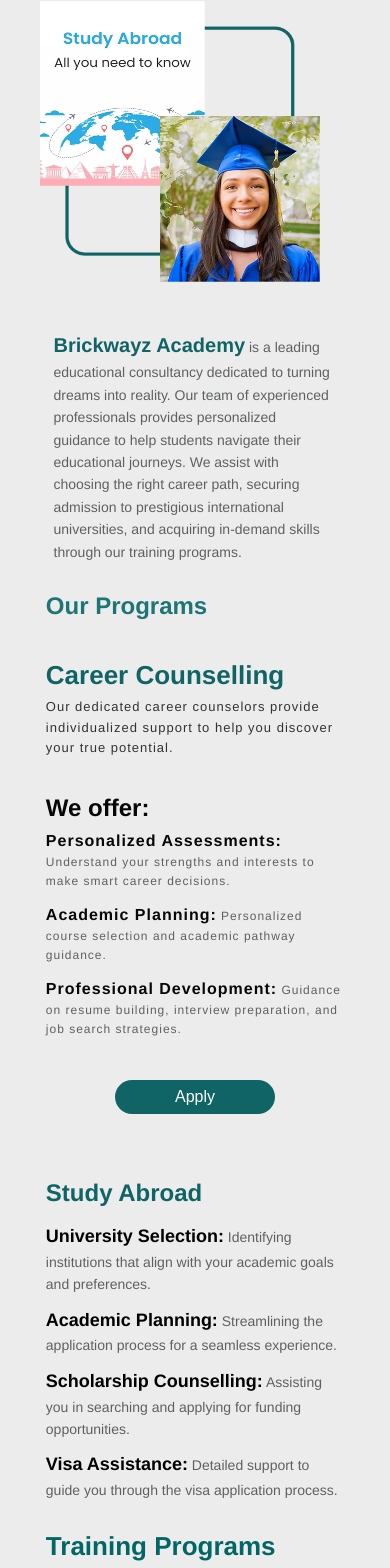
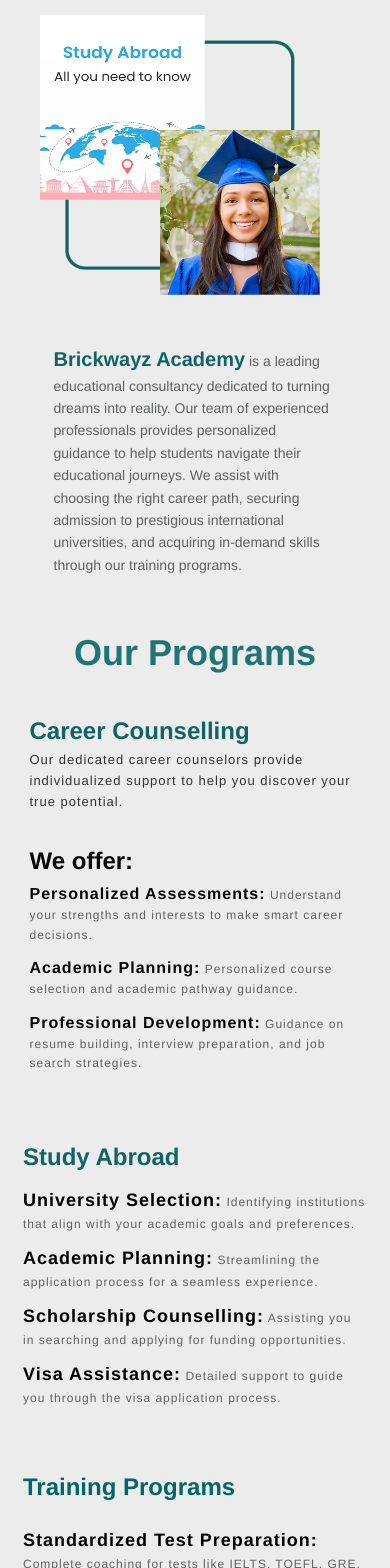
Before and after one commit to suresh328/brickwayz, a React (Create React App) app in the folder app/: page / in a window 390 px wide. Shown: the part 1725-3293 px from the top of the page. Built offline with nearby package versions, Linux system fonts and the light colour scheme.

Commit message:
css changes

```diff
--- a/app/src/Components/About.js
+++ b/app/src/Components/About.js
@@ -48,7 +48,7 @@ const About = () => {
       <div className='main_container'  id='About'>
         <section className="about">
 
-          <div className='about_header'>
+          <div className='All_Heading'>
             <h2>About Company</h2>
           </div>
           <div className="about_container">
--- a/app/src/Components/ChooseUs.js
+++ b/app/src/Components/ChooseUs.js
@@ -14,7 +14,10 @@ const ChooseUs = () => {
 
 
       {/* Why Choose Us Section */}
-      <h2 className="chooseus__heading">Why Choose Us?</h2>
+      <div className='All_Heading'>
+
+        <h2 >Why Choose Us?</h2>
+      </div>
       <div className="chooseus__features">
 
         {/* Feature 1 */}
--- a/app/src/Components/Programs.js
+++ b/app/src/Components/Programs.js
@@ -4,24 +4,23 @@ const Programs = () => {
   return (
     <>
       <div className='main_container' id='OurPrograms'>
-        <div className='ourprogram_container'>
-          <h2 className='ourprogram_tittle'>Our Programs</h2>
+        <div className='about'>
+          <div className='All_Heading'>
+
+            <h2>Our Programs</h2>
+          </div>
           <div className="program">
             <h3 className='program_header'>Career Counselling</h3>
             <p className='programe_para'>Our dedicated career counselors provide individualized support to help you discover your true potential.</p>
             <h4 className='programe_offer'>We offer:</h4>
             <ul>
-              <li  className='prog_list'><strong >Personalized Assessments:</strong> Understand your strengths and interests to make smart career decisions.</li>
-              <li  className='prog_list'><strong>Academic Planning:</strong> Personalized course selection and academic pathway guidance.</li>
-              <li  className='prog_list'><strong>Professional Development:</strong> Guidance on resume building, interview preparation, and job search strategies.</li>
+              <li className='prog_list'><strong >Personalized Assessments:</strong> Understand your strengths and interests to make smart career decisions.</li>
+              <li className='prog_list'><strong>Academic Planning:</strong> Personalized course selection and academic pathway guidance.</li>
+              <li className='prog_list'><strong>Professional Development:</strong> Guidance on resume building, interview preparation, and job search strategies.</li>
             </ul>
           </div>
 
-          <div style={{ width:"100%", display:"flex", alignItems:"center", justifyContent:"center" }}>
-          <button className='program_linkbtn'  onClick={() => window.scrollTo({ top: document.getElementById('Contact').offsetTop, behavior: 'smooth' })}>
-            Apply
-          </button>
-          </div>
+
         </div>
       </div>
     </>
--- a/app/src/Style/Custom.css
+++ b/app/src/Style/Custom.css
@@ -10,7 +10,8 @@ body {
   background: #ececec;
   color: #333;
 }
-html, body {
+html,
+body {
   scroll-behavior: smooth;
   overflow-x: hidden;
 }
@@ -68,7 +69,6 @@ html, body {
   transition: opacity 0.3s ease;
 }
 
-
 .main_container {
   width: 90%;
   margin: 0 auto;
@@ -95,7 +95,7 @@ html, body {
   margin: 0 auto;
 }
 
-.hero_p{
+.hero_p {
   width: 500px;
 }
 .hero::after {
@@ -280,14 +280,14 @@ html, body {
 /*    Programs Section  */
 /* ---------------------- */
 .ourprogram_container {
-  width: 85%;
-  margin: 0 auto;
-}
-.ourprogram_tittle {
+  width: 90%;
+  margin: 0 auto;
+}
+/* .ourprogram_tittle {
   font-size: 26px;
   color: #1f7476;
   margin-bottom: 30px;
-}
+} */
 .program_header {
   font-size: 30px;
   color: #106466;
@@ -350,7 +350,7 @@ html, body {
 /* ---------------------- */
 
 .study-abroad-section {
-  width: 85%;
+  width: 98%;
   margin: 0 auto;
   border-radius: 10px;
 }
@@ -371,6 +371,7 @@ html, body {
 
 .studyabroad_bullet-list li {
   margin-bottom: 10px;
+  letter-spacing: 1px;
   font-size: 20px;
   color: #5f6161;
 }
@@ -617,17 +618,15 @@ html, body {
   width: 280px;
   height: 180px;
 }
-.blog_card_image{
+.blog_card_image {
   width: 300px;
   height: 185px;
-
-}
-.blog_card_image img{
+}
+.blog_card_image img {
   width: 100%;
   height: 100%;
 }
-.blog_subtitles{
-
+.blog_subtitles {
 }
 .contentss {
 }
@@ -639,7 +638,6 @@ html, body {
   font-size: 14px;
   text-align: start;
 }
-
 
 @media (max-width: 768px) {
   .blog-card {
@@ -826,13 +824,13 @@ div[ref] {
   text-decoration: none;
   font-size: 26px;
   border: 1px solid #fff;
-  width: 50px ;
+  width: 50px;
   height: 50px;
   display: flex;
   align-items: center;
   justify-content: center;
   border-radius: 50%;
-transition: all .3s ease;
+  transition: all 0.3s ease;
 }
 
 .footer-icon-link:hover {
@@ -846,31 +844,29 @@ transition: all .3s ease;
   margin-bottom: 8px;
   letter-spacing: 1px;
 }
-.footer-info strong{
-  color: #8DE7E9;
-}
-
-.footerlog0{
+.footer-info strong {
+  color: #8de7e9;
+}
+
+.footerlog0 {
   width: 150px;
   height: 150px;
 }
-.footerlog0 img{
+.footerlog0 img {
   width: 100%;
   height: 100%;
 }
 
-
-.hamburger{
+.hamburger {
   display: none;
   cursor: pointer;
 }
 
-.ceraer{
+.ceraer {
   width: 80%;
   text-align: center;
   margin: 0 auto;
   color: #004d40;
-
 }
 
 /* =============== */
@@ -891,20 +887,23 @@ transition: all .3s ease;
   color: #006666;
   margin-bottom: 30px;
   font-weight: bold;
+  margin-top: 80px;
 }
 
 /* Training Program Section */
 .chooseus__section {
-  padding: 20px;
+  padding: 20px 0;
   border-radius: 8px;
   margin-bottom: 40px;
 }
 
 .chooseus__text {
-  font-size: 22px;
+  font-size: 20px;
   color: #333;
   line-height: 1.6;
   text-align: left;
+  margin-bottom: 10px;
+  letter-spacing: 1px;
 }
 
 /* Feature Section */
@@ -913,6 +912,11 @@ transition: all .3s ease;
   flex-wrap: wrap;
   justify-content: center;
   gap: 20px;
+}
+.chooseus__text strong {
+  margin-bottom: 10px;
+  font-size: 24px;
+  color: #000000;
 }
 
 /* Individual Feature Items */
@@ -937,13 +941,13 @@ transition: all .3s ease;
   box-shadow: 0 5px 15px rgba(0, 0, 0, 0.15);
   border-radius: 8px;
 }
-.di_fele{
+.di_fele {
   display: flex;
   align-items: center;
   justify-content: space-between;
   width: 55%;
 }
-.di_fele2{
+.di_fele2 {
   display: flex;
   align-items: center;
   justify-content: center;
@@ -981,13 +985,13 @@ transition: all .3s ease;
   right: 70px;
 }
 
-
 /* =============== */
 /*  choose us */
 /* =============== */
-@media screen and (max-width : 1280px) {}
-@media screen and (max-width : 1024px) {
-  .navbar{
+@media screen and (max-width: 1280px) {
+}
+@media screen and (max-width: 1024px) {
+  .navbar {
     position: absolute;
     width: 90%;
   }
@@ -1001,12 +1005,11 @@ transition: all .3s ease;
     gap: 20px;
     margin-bottom: 30px;
   }
-  .hamburger{
+  .hamburger {
     display: block;
     position: absolute;
     right: 30px;
   }
-
 
   .nav_links {
     display: none;
@@ -1025,7 +1028,7 @@ transition: all .3s ease;
   .nav_linksopen {
     display: none;
   }
-  .navbar .nav_links{
+  .navbar .nav_links {
     width: 98%;
     padding: 0;
     margin-right: 1%;
@@ -1049,7 +1052,6 @@ transition: all .3s ease;
     margin-top: 0px;
     z-index: 3000;
     flex-direction: column;
-
   }
   .blog-grid {
     flex-direction: column;
@@ -1077,7 +1079,7 @@ transition: all .3s ease;
     width: 230px;
     height: 230px;
   }
-  .about_container{
+  .about_container {
     display: flex;
     flex-direction: column;
   }
@@ -1087,7 +1089,7 @@ transition: all .3s ease;
     margin: 0 auto;
   }
 
-.hero_container{
+  .hero_container {
     flex-direction: column-reverse;
   }
 
@@ -1097,7 +1099,7 @@ transition: all .3s ease;
     position: relative;
     margin: 30px auto;
   }
-.image_section{
+  .image_section {
     margin: 0 auto;
   }
   .image_section {
@@ -1144,7 +1146,7 @@ transition: all .3s ease;
     border-radius: 20px;
     font-size: 14px;
   }
-.hero_p{
+  .hero_p {
     width: 95%;
   }
   .hero p {
@@ -1155,11 +1157,9 @@ transition: all .3s ease;
     line-height: 18px;
   }
   .hero .btn {
-
     padding: 6px 20px;
     font-size: 13px;
     border-radius: 25px;
-
   }
   .support_head {
     font-size: 15px;
@@ -1195,16 +1195,12 @@ text-align: center;
   }
   .programe_offer {
     font-size: 24px;
-
   }
   .prog_list strong {
-
     font-size: 16px;
-
   }
   .prog_list {
     font-size: 12px;
-
   }
   .program_linkbtn {
     padding: 8px 60px;
@@ -1252,20 +1248,16 @@ text-align: center;
     color: #106466;
   }
   .explore_card {
-
     height: 150px;
   }
   .testimonial-subheading {
     font-size: 0.9rem;
-
   }
   .testimonial-quote {
     font-size: 10px;
-
   }
   .testimonial-author {
     font-size: 12px;
-
   }
   .testimonials-section {
     padding: 10px 2px;
@@ -1276,17 +1268,14 @@ text-align: center;
     width: 100%;
     height: 185px;
   }
-.ceraer{
+  .ceraer {
     width: 100%;
     font-size: 12px;
-
-
   }
   .contact-form {
     width: 100%;
     margin: auto;
     padding: 20px 16px;
-
   }
   .contact-input-group {
     display: flex;
@@ -1295,18 +1284,18 @@ flex-direction: column;
   .footerlog0 {
     margin: 0 auto;
   }
-.footer-right ,
+  .footer-right,
   .footer-left {
     text-align: center;
   }
- .footer-social-icons{
-  display: flex;
-  align-items: center;
-  justify-content: center;
- }
-}
-
-@media screen and (max-width : 768px) {
+  .footer-social-icons {
+    display: flex;
+    align-items: center;
+    justify-content: center;
+  }
+}
+
+@media screen and (max-width: 768px) {
   .navbar {
     position: absolute;
     width: 90%;
@@ -1315,21 +1304,18 @@ margin: 0 auto;
     width: 100%;
   }
   .hero {
-
     height: 100vh;
-
   }
   .question-text {
     color: #000000;
     width: 100%;
     font-size: 16px;
   }
-  .hamburger{
+  .hamburger {
     display: block;
     position: absolute;
     right: 30px;
   }
-
 
   .nav_links {
     display: none;
@@ -1348,7 +1334,7 @@ margin: 0 auto;
   .nav_linksopen {
     display: none;
   }
-  .navbar .nav_links{
+  .navbar .nav_links {
     width: 98%;
     padding: 0;
     margin-right: 1%;
@@ -1372,7 +1358,6 @@ margin: 0 auto;
     margin-top: 0px;
     z-index: 3000;
     flex-direction: column;
-
   }
   .blog-grid {
     flex-direction: column;
@@ -1400,7 +1385,7 @@ margin: 0 auto;
     width: 230px;
     height: 230px;
   }
-  .about_container{
+  .about_container {
     display: flex;
     flex-direction: column;
   }
@@ -1410,7 +1395,7 @@ margin: 0 auto;
     margin: 0 auto;
   }
 
-.hero_container{
+  .hero_container {
     flex-direction: column-reverse;
   }
 
@@ -1420,7 +1405,7 @@ margin: 0 auto;
     position: relative;
     margin: 30px auto;
   }
-.image_section{
+  .image_section {
     margin: 0 auto;
   }
   .image_section {
@@ -1468,7 +1453,7 @@ margin: 0 auto;
     border-radius: 20px;
     font-size: 14px;
   }
-.hero_p{
+  .hero_p {
     width: 95%;
   }
   .hero p {
@@ -1479,11 +1464,9 @@ margin: 0 auto;
     line-height: 18px;
   }
   .hero .btn {
-
     padding: 6px 20px;
     font-size: 13px;
     border-radius: 25px;
-
   }
   .support_head {
     font-size: 15px;
@@ -1510,7 +1493,7 @@ text-align: center;
     color: #1f7476;
   }
   .program_header {
-  font-size: 26px;
+    font-size: 24px;
     color: #106466;
   }
   .programe_para {
@@ -1519,20 +1502,16 @@ text-align: center;
   }
   .programe_offer {
     font-size: 24px;
-
   }
   .prog_list strong {
-
     font-size: 16px;
-
   }
   .prog_list {
     font-size: 12px;
-
   }
   .program_linkbtn {
-  padding: 8px 60px;
-  margin: 30px 10px;
+    padding: 13px 60px;
+    margin: 0px 10px;
 }
   .studyabroad_title {
     font-size: 24px;
@@ -1540,7 +1519,7 @@ text-align: center;
   }
   .studyabroad_bullet-list li {
     margin-bottom: 10px;
-  font-size: 14px;
+    font-size: 12px;
     color: #5f6161;
   }
   .studyabroad_bullet-list li strong {
@@ -1576,20 +1555,16 @@ text-align: center;
     color: #106466;
   }
   .explore_card {
-
     height: 150px;
   }
   .testimonial-subheading {
     font-size: 0.9rem;
-
   }
   .testimonial-quote {
     font-size: 10px;
-
   }
   .testimonial-author {
     font-size: 12px;
-
   }
   .testimonials-section {
     padding: 10px 2px;
@@ -1600,11 +1575,9 @@ text-align: center;
     width: 100%;
     height: 185px;
   }
-.ceraer{
+  .ceraer {
     width: 100%;
     font-size: 12px;
-
-
   }
   .blog_parass {
     font-size: 14px;
@@ -1616,13 +1589,11 @@ text-align: center;
     text-align: center;
     margin-top: 10px;
     font-weight: bold;
-
   }
   .contact-form {
     width: 100%;
-  margin: auto;
+    margin: 10px auto 30px auto;
     padding: 20px 16px;
-
 }
   .contact-input-group {
     display: flex;
@@ -1631,43 +1602,40 @@ flex-direction: column;
   .footerlog0 {
     margin: 0 auto;
   }
-.footer-right ,
+  .footer-right,
   .footer-left {
     text-align: center;
   }
- .footer-social-icons{
-  display: flex;
-  align-items: center;
-  justify-content: center;
- }
- .di_fele{
-  flex-direction: column;
+  .footer-social-icons {
+    display: flex;
+    align-items: center;
+    justify-content: center;
+  }
+  .di_fele {
+    flex-direction: row;
     gap: 10px;
-}
-.di_fele2{
-  display: flex;
-  align-items: center;
-  justify-content: center;
-  width: 100%;
-
-}
-
+    width: 100%;
+  }
+  .di_fele2 {
+    display: flex;
+    align-items: center;
+    justify-content: center;
+    width: 100%;
+  }
 
   .chooseus__features {
-  display: flex
-;
+    display: flex;
     flex-wrap: wrap;
     justify-content: center;
     gap: 0px;
     position: relative;
   }
 
-
   .chooseus__features {
     display: flex;
     flex-wrap: wrap;
     justify-content: center;
-  margin: 0 auto;
+    margin: 25px auto;
     gap: 20px;
   }
   .faq-title {
@@ -1683,7 +1651,7 @@ margin: 0 auto;
   }
 }
 
-.scrollup_btn{
+.scrollup_btn {
   position: fixed;
   bottom: 30px;
   right: 25px;
@@ -1695,5 +1663,57 @@ margin: 0 auto;
   border-radius: 50%;
   z-index: 11111;
   background: #c7f8f8;
- box-shadow: rgba(0, 0, 0, 0.25) 0px 54px 55px, rgba(0, 0, 0, 0.12) 0px -12px 30px, rgba(0, 0, 0, 0.12) 0px 4px 6px, rgba(0, 0, 0, 0.17) 0px 12px 13px, rgba(0, 0, 0, 0.09) 0px -3px 5px;
-}
+  box-shadow: rgba(0, 0, 0, 0.25) 0px 54px 55px,
+    rgba(0, 0, 0, 0.12) 0px -12px 30px, rgba(0, 0, 0, 0.12) 0px 4px 6px,
+    rgba(0, 0, 0, 0.17) 0px 12px 13px, rgba(0, 0, 0, 0.09) 0px -3px 5px;
+}
+
+/* new changes */
+
+.All_Heading {
+  font-size: 24px;
+  color: #1f7476;
+  margin-bottom: 30px;
+  text-align: center;
+}
+
+@media screen and (max-width: 768px) {
+  .chooseus__text strong {
+    margin-bottom: 10px;
+    font-size: 18px;
+    color: #000000;
+  }
+  .chooseus__text {
+    margin-bottom: 10px;
+    font-size: 12px;
+    color: #5f6161;
+  }
+  .chooseus__heading {
+    font-size: 24px;
+    color: #006666;
+    margin-bottom: 0px;
+    font-weight: bold;
+    margin-top: 60px;
+  }
+  .contact-text {
+    font-size: 14px;
+    color: #1f7476;
+    width: 100%;
+    text-align: center;
+    margin: 0 auto;
+  }
+  .form-text {
+    font-size: 20px;
+    color: #000;
+    width: 100%;
+    margin: 20px auto 20px auto;
+    text-align: center;
+    font-weight: 600;
+  }
+  .chooseus__container {
+    max-width: 100%;
+    margin: auto;
+    text-align: center;
+    padding: 40px 20px;
+  }
+}
```
Also changed, not shown: app/src/Components/Countries.js (+6 -2 lines), app/src/Components/Testimonials.js (+6 -2 lines), app/src/Assets/blank.jpg (added). Lines whose indentation alone changed are shown as unchanged.
